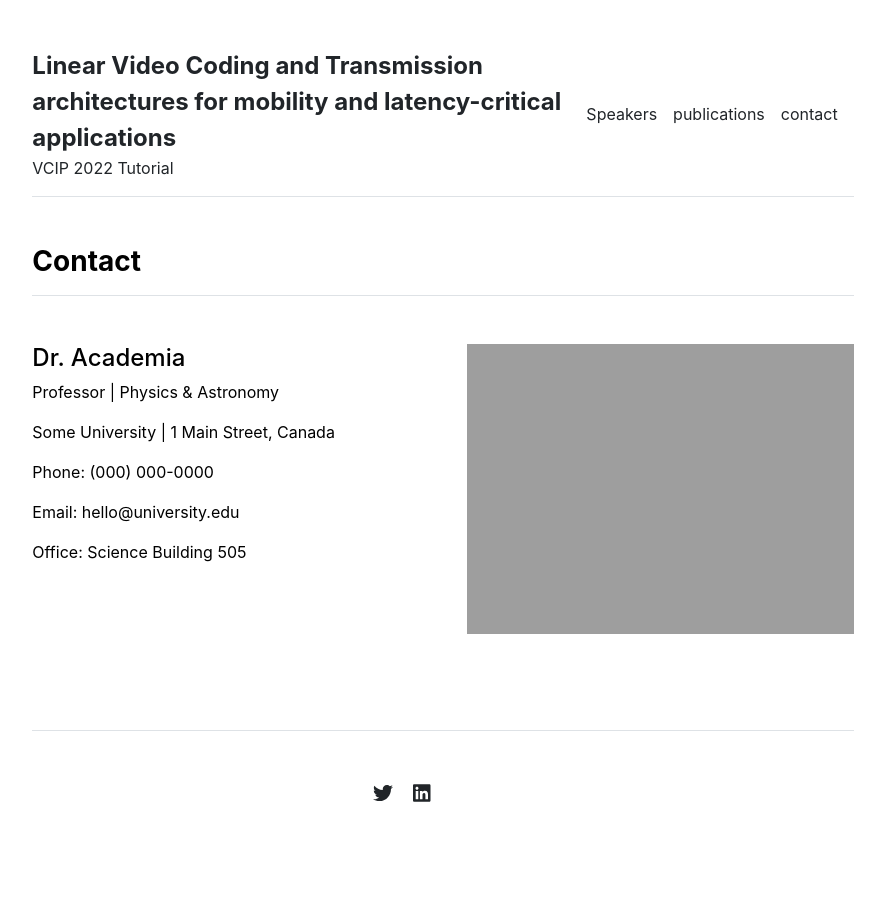
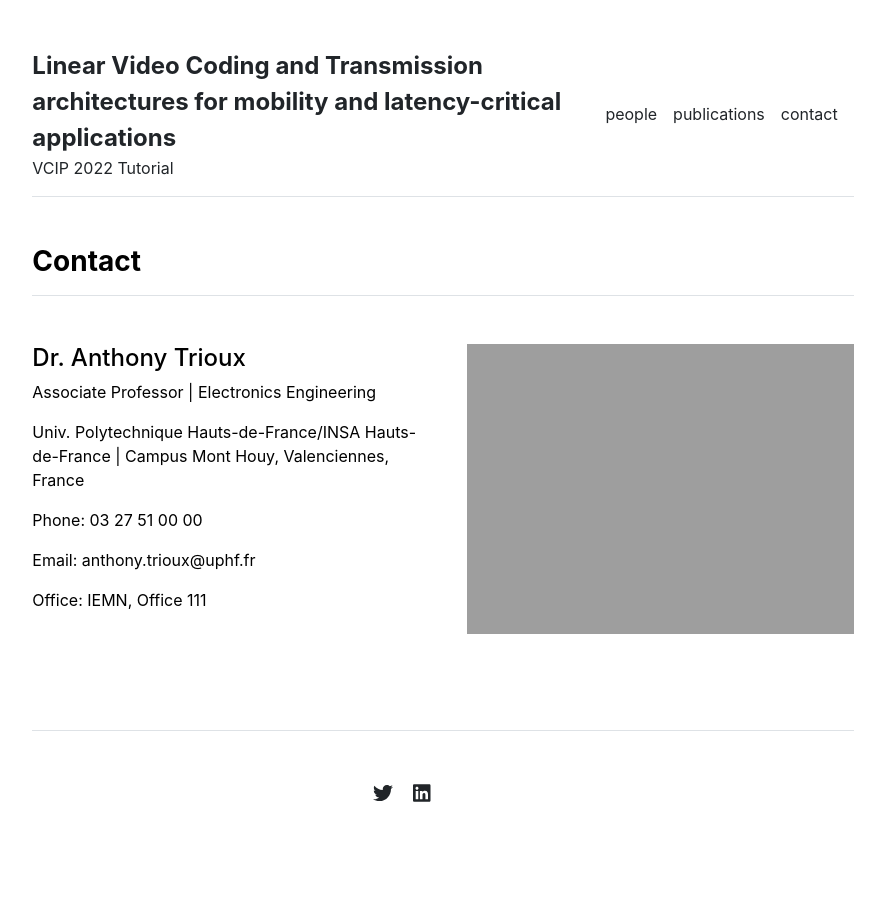
Before and after one commit to XiaYi59/LVCT, a Jekyll site: the page built from contact.md, in a window 1280 px wide. Shown: the whole page, without its empty margins (197-1082 px from the left). Built offline with Jekyll 4.4.1, drawn with Linux system fonts in a browser that asks for light colours.

Commit message:
Update settings.yml

```diff
--- a/_data/settings.yml
+++ b/_data/settings.yml
@@ -1,25 +1,26 @@
 menu:
-- {name: 'Speakers', url: '/people'}
+- {name: 'people', url: '/people'}
 - {name: 'publications', url: '/publications'}
 #- {name: 'courses', url: '/courses'}
 #- {name: 'cv', url: '/cv'}
 - {name: 'contact', url: '/contact'}
 
-speakers:
+people:
 - {name: 'Primary Investigator', title: 'Researcher', department: 'Physics & Astronomy', institution: 'Some University', institution_address: '1 Main Street, Canada', phone: '(000) 000-0000', email: 'hello@university.edu', office: 'Science Building 505', image: 'assets/img/primary-investigator.jpg', url: 'primary-investigator'}
 - {name: 'Lab Technician', title: 'Researcher', department: 'Physics & Astronomy', institution: 'Some University', institution_address: '1 Main Street, Canada', phone: '(000) 000-0000', email: 'hello@university.edu', office: 'Science Building 505', image: 'assets/img/lab-technician.jpg', url: 'lab-technician'}
 - {name: 'Graduate Student', title: 'Researcher', department: 'Physics & Astronomy', institution: 'Some University', institution_address: '1 Main Street, Canada', phone: '(000) 000-0000', email: 'hello@university.edu', office: 'Science Building 505', image: 'assets/img/graduate-student.jpg', url: 'graduate-student'}
+- {name: 'Graduate Student', title: 'Researcher', department: 'Physics & Astronomy', institution: 'Some University', institution_address: '1 Main Street, Canada', phone: '(000) 000-0000', email: 'hello@university.edu', office: 'Science Building 505', image: 'assets/img/graduate-student.jpg', url: 'graduate-student'}
 
 courses:
-- {name: 'Vector Calculus', url: 'vector-calculus'}
-- {name: 'Quantum Mechanics', url: 'quantum-mechanics'}
-- {name: 'Stellar Structures', url: 'stellar-structures'}
+#- {name: 'Vector Calculus', url: 'vector-calculus'}
+#- {name: 'Quantum Mechanics', url: 'quantum-mechanics'}
+#- {name: 'Stellar Structures', url: 'stellar-structures'}
 
 social:
 #- {icon: 'github', link: 'https://github.com/LeNPaul'}
-- {icon: 'twitter', link: 'https://twitter.com/paululele'}
+- {icon: 'twitter', link: 'https://twitter.com/anthony_trioux'}
 #- {icon: 'instagram', link: 'https://instagram.com/paululele'}
-- {icon: 'linkedin', link: 'https://linkedin.com/in/lenpaul'}
+- {icon: 'linkedin', link: 'https://fr.linkedin.com/in/anthony-trioux/en?original_referer='}
 
 contacts:
-- {name: 'Dr. Academia', title: 'Professor', department: 'Physics & Astronomy', institution: 'Some University', institution_address: '1 Main Street, Canada', phone: '(000) 000-0000', email: 'hello@university.edu', office: 'Science Building 505', image: 'assets/img/contact.jpg'}
+- {name: 'Dr. Anthony Trioux', title: 'Associate Professor', department: 'Electronics Engineering', institution: 'Univ. Polytechnique Hauts-de-France/INSA Hauts-de-France', institution_address: 'Campus Mont Houy, Valenciennes, France', phone: '03 27 51 00 00', email: 'anthony.trioux@uphf.fr', office: 'IEMN, Office 111', image: 'assets/img/contact.jpg'}
```
